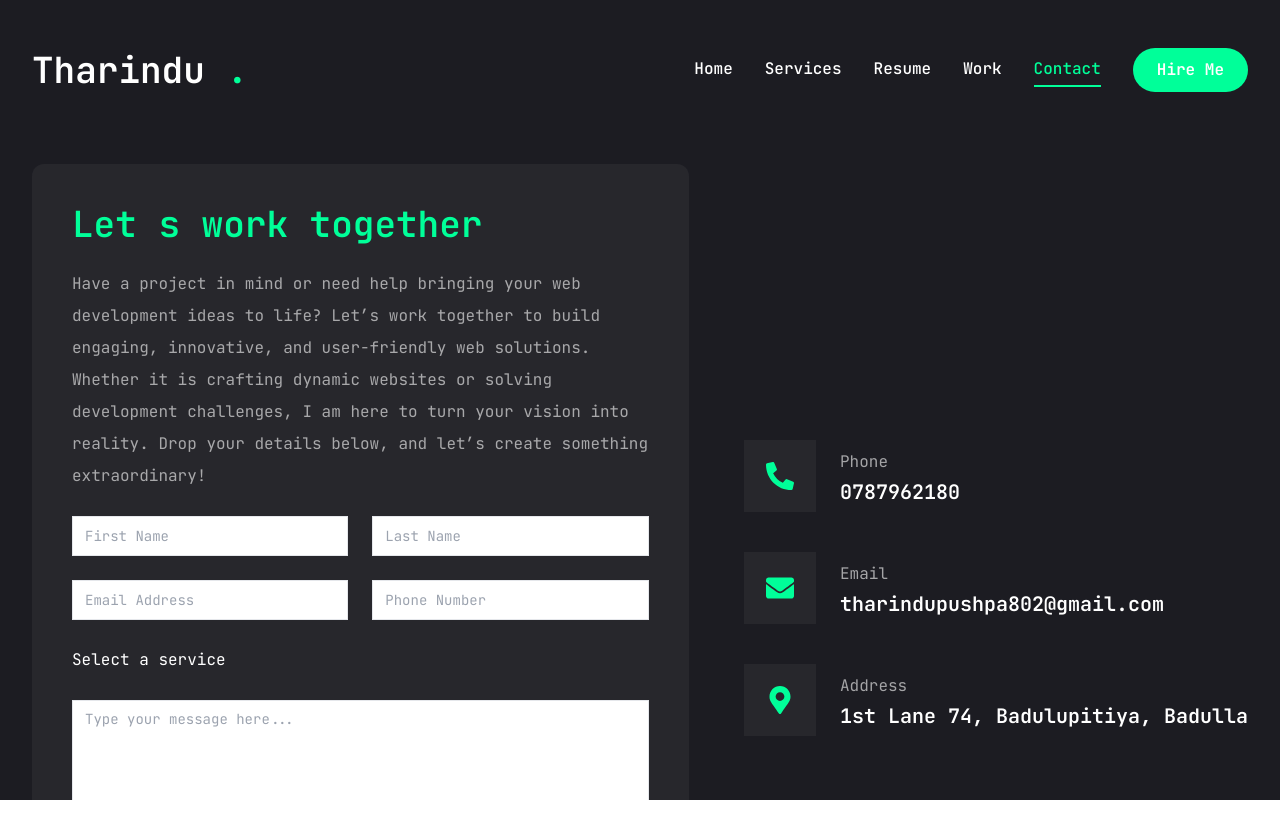
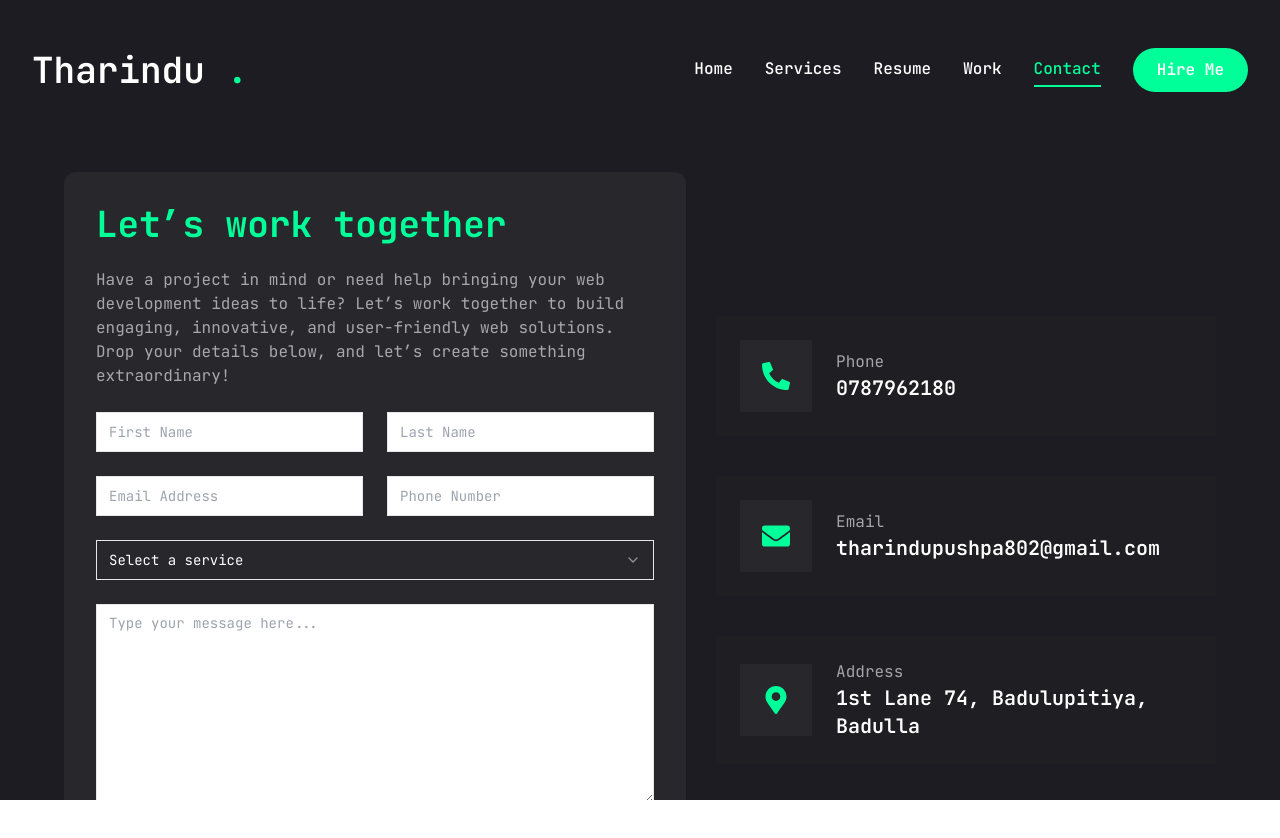
Before and after one commit to Tharindugamaga/portfolio0.2, a Next.js app: page /contact in a window 1280 px wide. Shown: the top 838 px of the page. Built offline with nearby package versions, Linux system fonts and the light colour scheme.

Commit message:
Update page.jsx

```diff
--- a/app/contact/page.jsx
+++ b/app/contact/page.jsx
@@ -5,12 +5,14 @@ import { Input } from "@/components/ui/input";
 import { Textarea } from "@/components/ui/textarea";
 import {
   Select,
+  SelectTrigger,
   SelectContent,
   SelectGroup,
   SelectItem,
   SelectLabel,
   SelectValue,
 } from "@/components/ui/select";
+
 
 import { FaPhoneAlt, FaEnvelope, FaMapMarkerAlt } from "react-icons/fa";
 
@@ -40,33 +42,38 @@ const Contact = () => {
       initial={{ opacity: 0 }}
       animate={{
         opacity: 1,
-        transition: { delay: 2.4, duration: 0.4, ease: "easeIn" },
+        transition: { delay: 0.3, duration: 0.5, ease: "easeInOut" },
       }}
-      className="py-6"
+      className="py-8 px-4 sm:px-6 lg:px-8"
     >
       <div className="container mx-auto">
-        <div className="flex flex-col xl:flex-row gap-[30px]">
+        <div className="flex flex-col xl:flex-row gap-10 xl:gap-[30px]">
           {/* form */}
-          <div className="xl:w-[54%] order-2 xl:order-none">
-            <form className="flex flex-col gap-6 p-10 bg-[#27272c] rounded-xl">
-              <h3 className="text-4xl text-accent">Let s work together</h3>
-              <p className="text-white/60">
+          <div className="w-full xl:w-[54%] order-2 xl:order-none">
+            <form className="flex flex-col gap-6 p-6 sm:p-8 bg-[#27272c] rounded-xl">
+              <h3 className="text-2xl sm:text-3xl md:text-4xl text-accent font-bold">
+                Let’s work together
+              </h3>
+              <p className="text-sm sm:text-base text-white/60 leading-relaxed">
                 Have a project in mind or need help bringing your web development
                 ideas to life? Let’s work together to build engaging, innovative,
-                and user-friendly web solutions. Whether it is crafting dynamic
-                websites or solving development challenges, I am here to turn your
-                vision into reality. Drop your details below, and let’s create
-                something extraordinary!
+                and user-friendly web solutions. Drop your details below, and let’s
+                create something extraordinary!
               </p>
-              <div className="grid grid-cols-1 md:grid-cols-2 gap-6">
+
+              {/* Inputs */}
+              <div className="grid grid-cols-1 sm:grid-cols-2 gap-4 sm:gap-6">
                 <Input type="text" placeholder="First Name" />
                 <Input type="text" placeholder="Last Name" />
                 <Input type="email" placeholder="Email Address" />
                 <Input type="text" placeholder="Phone Number" />
               </div>
+
               {/* select */}
-              <Select className="w-full">
-                <SelectValue placeholder="Select a service" />
+              <Select>
+                <SelectTrigger className="w-full">
+                  <SelectValue placeholder="Select a service" />
+                </SelectTrigger>
                 <SelectContent>
                   <SelectGroup>
                     <SelectLabel>Select a service</SelectLabel>
@@ -75,33 +82,43 @@ const Contact = () => {
                   </SelectGroup>
                 </SelectContent>
               </Select>
+
               {/* textarea */}
               <Textarea
-                className="h-[200px]"
+                className="h-[180px] sm:h-[200px]"
                 placeholder="Type your message here..."
               />
+
               {/* button */}
               <Button size="md" className="max-w-[200px]">
                 Send Message
               </Button>
             </form>
           </div>
+
           {/* Info */}
-          <div className="flex-1 flex items-center xl:justify-end order-1 xl:order-none mb-8 xl:mb-0">
-            <ul className="flex flex-col gap-10">
-              {info.map((item, index) => {
-                return (
-                  <li key={index} className="flex items-center gap-6">
-                    <div className="w-[52px] h-[52px] xl:w-[72px] xl:h-[72px] bg-[#27272c] text-accent rounded-md flex items-center justify-center">
-                      <div className="text-[28px]">{item.icon}</div>
+          <div className="flex-1 flex items-center xl:justify-end order-1 xl:order-none">
+            <ul className="flex flex-col gap-6 sm:gap-8 md:gap-10 w-full">
+              {info.map((item, index) => (
+                <li
+                  key={index}
+                  className="flex items-center gap-4 sm:gap-6 bg-[#1f1f23] rounded-lg p-4 sm:p-6"
+                >
+                  <div className="w-[48px] h-[48px] sm:w-[60px] sm:h-[60px] xl:w-[72px] xl:h-[72px] bg-[#27272c] text-accent rounded-md flex items-center justify-center">
+                    <div className="text-[22px] sm:text-[26px] md:text-[28px]">
+                      {item.icon}
                     </div>
-                    <div className="flex-1">
-                      <p className="text-white/60">{item.title}</p>
-                      <h3 className="text-xl">{item.Description}</h3>
-                    </div>
-                  </li>
-                );
-              })}
+                  </div>
+                  <div className="flex-1">
+                    <p className="text-xs sm:text-sm md:text-base text-white/60">
+                      {item.title}
+                    </p>
+                    <h3 className="text-base sm:text-lg md:text-xl font-semibold">
+                      {item.Description}
+                    </h3>
+                  </div>
+                </li>
+              ))}
             </ul>
           </div>
         </div>
```
